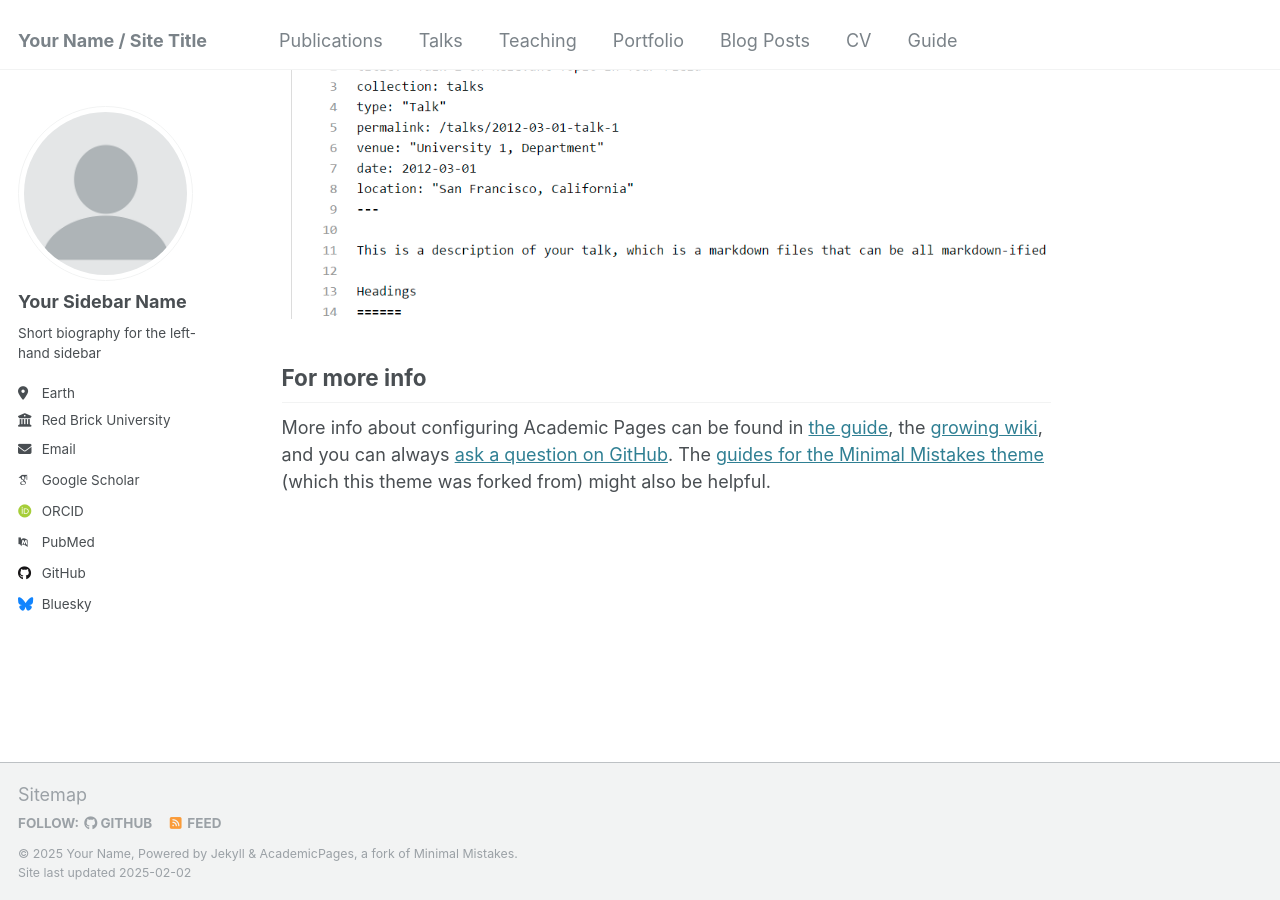
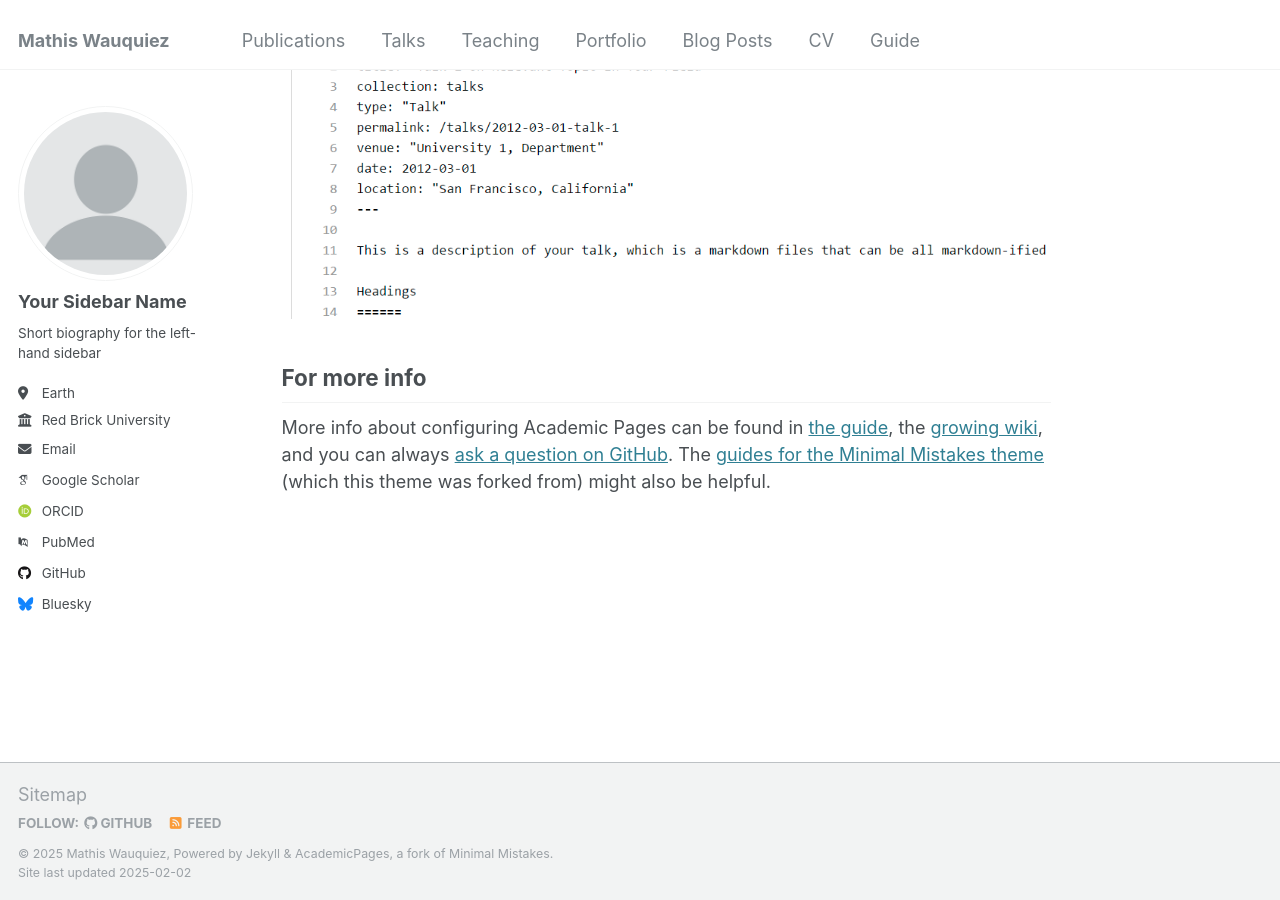
Before and after one commit to pikoglu/pikoglu.github.io, a Jekyll site: the page built from _pages/about.md, in a window 1280 px wide and 900 px high, scrolled down 2643 px. Built offline with Jekyll 4.4.1, drawn with Linux system fonts in a browser that asks for light colours; some web fonts are replaced.

Commit message:
Update _config.yml

```diff
--- a/_config.yml
+++ b/_config.yml
@@ -8,13 +8,13 @@
 
 # Basic Site Settings
 locale                   : "en-US"
-title                    : "Your Name / Site Title"
+title                    : "Mathis Wauquiez"
 title_separator          : "-"
-name                     : &name "Your Name"
-description              : &description "personal description"
-url                      : https://academicpages.github.io # the base hostname & protocol for your site e.g. "https://[your GitHub username].github.io"
+name                     : &name "Mathis Wauquiez"
+description              : &description "Graduate student at ENS Paris-Saclay and Ecole des Ponts Paristech"
+url                      : https://mathisw59.github.io # the base hostname & protocol for your site e.g. "https://[your GitHub username].github.io"
 baseurl                  : "" # the subpath of your site, e.g. "/blog"
-repository               : "academicpages/academicpages.github.io"
+repository               : "mathisw59/mathisw59.github.io"
 
 # Site Author - The following control what appear as part of the author content on the side bar.
 #               If a field is blank the icon and link will not appear, otherwise it will be shown.
```
